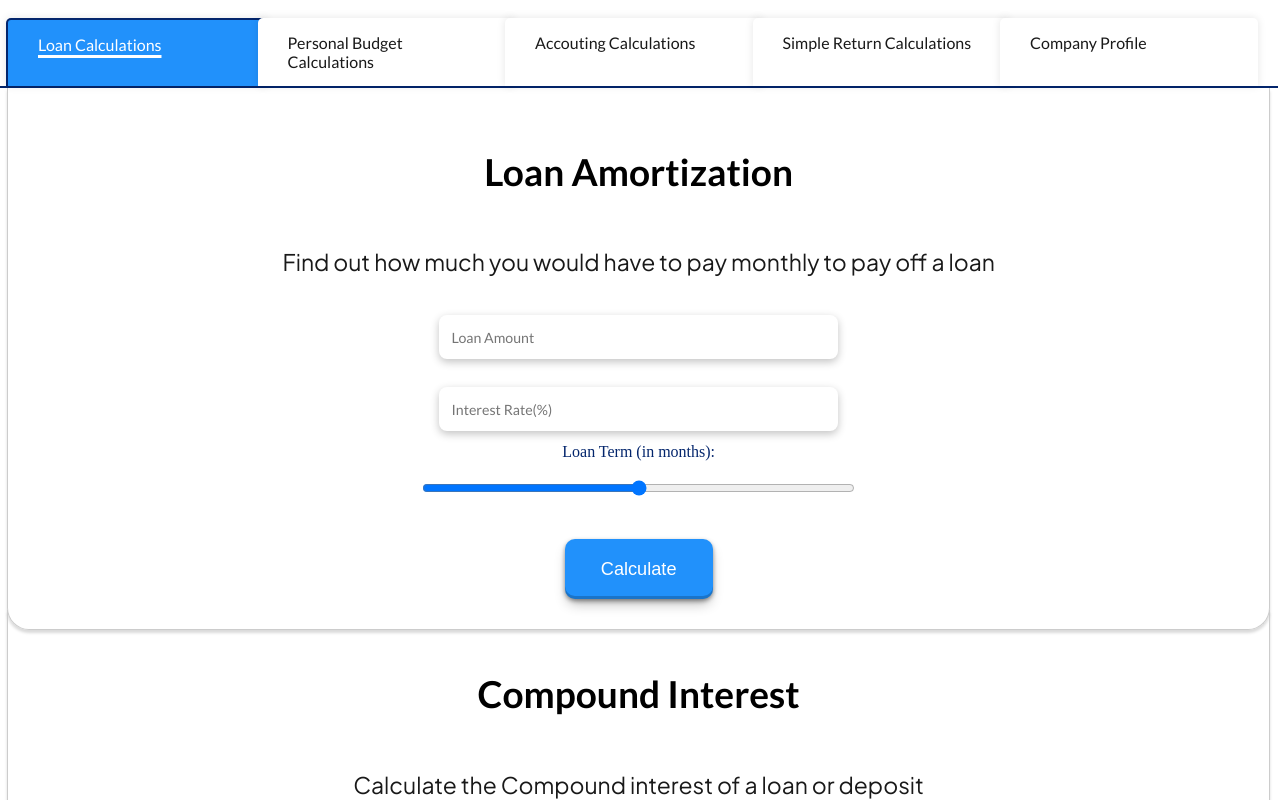
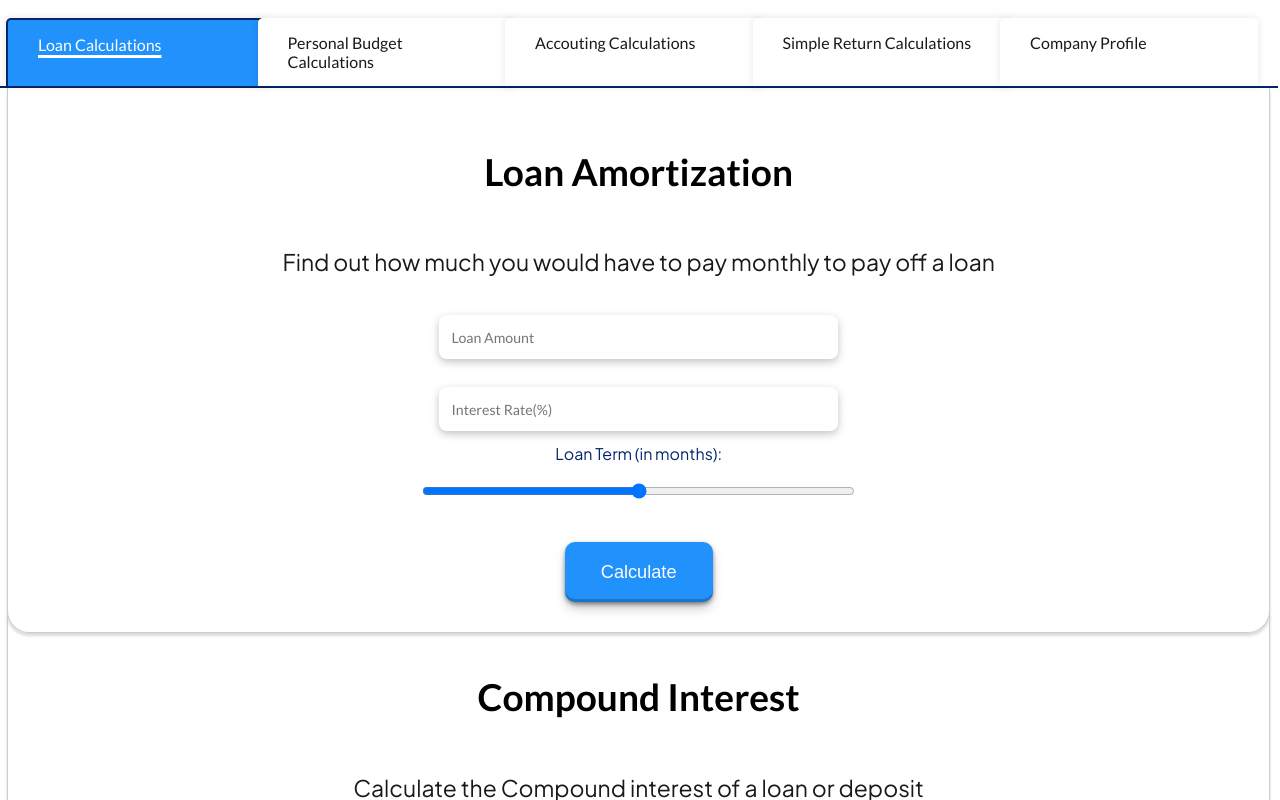
Before and after one commit to JabulaniSifundza/basicFinance, a website: page public/index.html in a window 1280 px wide. Shown: the top 800 px of the page. Drawn offline with Linux system fonts and the light colour scheme; a web font is replaced by a local one.

Commit message:
Styling fonts

```diff
--- a/public/style.css
+++ b/public/style.css
@@ -234,6 +234,11 @@ button{
   flex-direction: column;
 }
 
+label{
+  font-family: 'Plus Jakarta Sans', sans-serif;
+
+}
+
 @media only screen and
 (max-device-width: 500px)
 and (-webkit-min-device-pixel-ratio: 1) {
```
